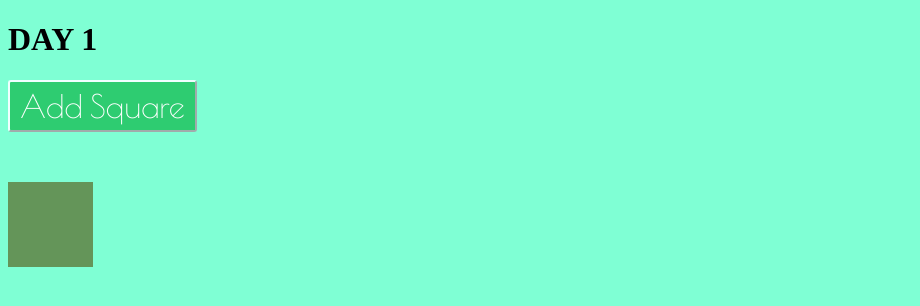
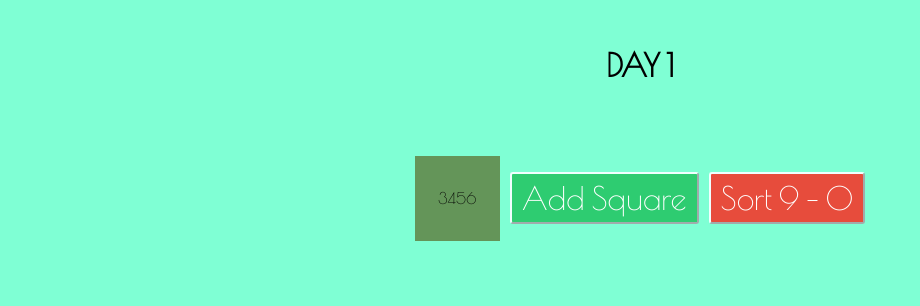
Before and after one commit to Jakavickis/rewatch, a React (Create React App) app: page / in a window 1280 px wide. Shown: the top 306 px of the page, without its empty margins (0-920 px from the left). Built offline with nearby package versions, Linux system fonts and the light colour scheme.

Commit message:
refactor and sort

```diff
--- a/src/App.jsx
+++ b/src/App.jsx
@@ -5,7 +5,7 @@ function App() {
 
   return (
     <>
-      <h1>DAY 1</h1>
+      <h1 className='container'>DAY 1</h1>
       <div>
         <Square />
       </div>
--- a/src/App.scss
+++ b/src/App.scss
@@ -1,3 +1,5 @@
+@import url(https://fonts.googleapis.com/css?family=Poiret+One);
+
 body {
   background-color: aquamarine;
 }
@@ -9,6 +11,7 @@ body {
   flex-wrap: wrap;
   align-items: center;
   gap: 10px;
+  font-family: 'Poiret One';
 }
 
 @import 'scss/square.scss';
--- a/src/components/day1/Square.jsx
+++ b/src/components/day1/Square.jsx
@@ -10,21 +10,28 @@ function Square() {
         setAddSq(s => [...s, { number: randNumb(1, 100), color: randColor() }]);
     }
 
-
+    const sortNumbers = () => {
+        setAddSq(b => [...b].sort((a, b) => a.number - b.number))
+    }
 
     return (
         <>
-            <button className="btn btn-green" onClick={addingSq}>Add Square</button>
+            <div className="container">
+                <div style={{
+                    backgroundColor: randColor()
+                }} className="square">{randNumb(1, 9999)}</div>
+
+                <button className="btn btn-green" onClick={addingSq}>Add Square</button>
+                <button className="btn btn-red" onClick={sortNumbers}>Sort 9 - 0</button>
+            </div>
             <div className="container">
                 {
                     addSq.map((sq, i) => <div style={{
-                        backgroundColor: sq.color
+                        backgroundColor: sq.color,
+                        borderRadius: sq.number % 2 ? null : 50 + '%'
                     }} className="square" key={i}>{sq.number}</div>)
                 }
             </div>
-            <div style={{
-                backgroundColor: randColor()
-            }} className="square"></div>
         </>
     )
 }
--- a/src/scss/buttons.scss
+++ b/src/scss/buttons.scss
@@ -1,5 +1,3 @@
-@import url(https://fonts.googleapis.com/css?family=Poiret+One);
-
 @mixin button-bg($bg) {
     background: $bg;
 
```
